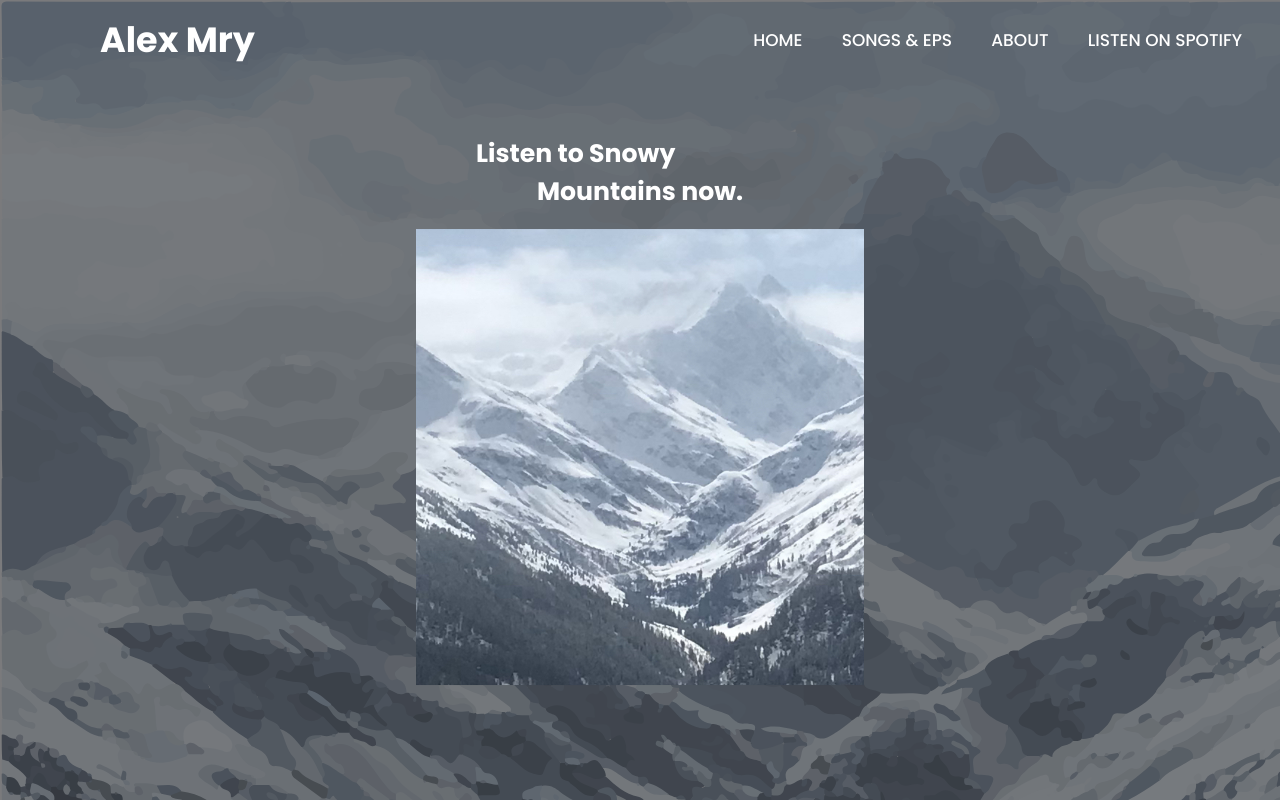
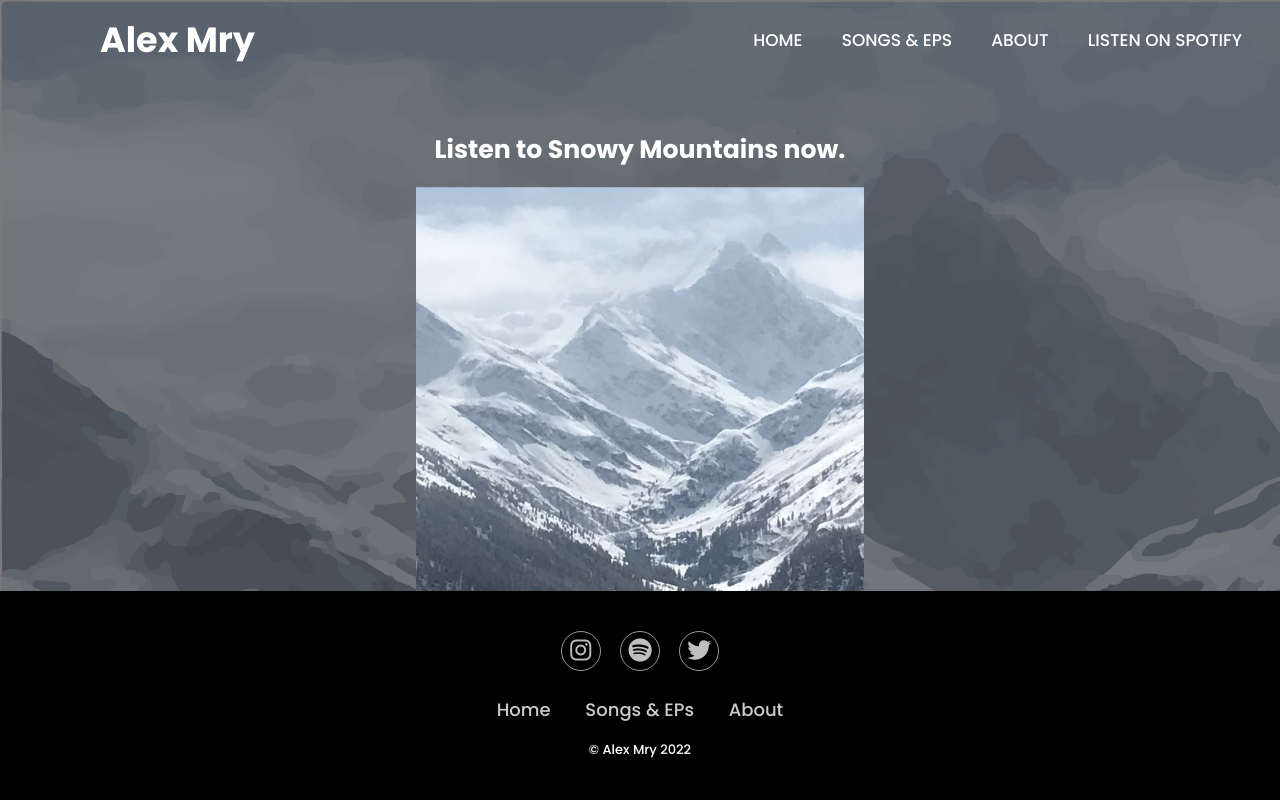
Before and after one commit to RopraMMC/Alex-web, a plain HTML site: page index.html in a window 1280 px wide. Drawn offline with Linux system fonts and the light colour scheme.

Commit message:
added footer need to fix spacing between cover img and footer

```diff
--- a/index.css
+++ b/index.css
@@ -37,6 +37,7 @@
 
 html{
     font-size: 14px;
+    height: 100%;
 }
 
 body {
@@ -47,6 +48,9 @@ body {
     background: var(--color-background);
     user-select: none;
     overflow-x: hidden;
+    min-height: 100%;
+    display: flex;
+    flex-direction: column;
 }
 
 .container {
@@ -298,3 +302,72 @@ section {
 section h4 {
     color: #fff;
 }
+
+footer {
+  padding-top: 30px;
+  padding: 40px 0;
+  background-color: #000;
+  position: fixed;
+  align-items: center;
+  justify-content: center;
+  bottom: 0;
+  z-index: 1;
+  width: 100%;
+  margin-top: auto;
+}
+
+.fixed-footer .social {
+  text-align: center;
+  padding-bottom: 25px;
+  color: #fff;
+}
+
+.fixed-footer .social a {
+  font-size: 24px;
+  color: inherit;
+  border: 1px solid #ccc;
+  width: 40px;
+  height: 40px;
+  line-height: 38px;
+  display: inline-block;
+  text-align: center;
+  border-radius: 50%;
+  margin: 0 8px;
+  opacity: 0.75;
+}
+
+.fixed-footer .social a:hover {
+  opacity: 0.9;
+}
+
+.fixed-footer ul {
+  margin-top: 0;
+  padding: 0;
+  list-style: none;
+  font-size: 18px;
+  line-height: 1.6;
+  margin-bottom: 0;
+  text-align: center;
+}
+
+.fixed-footer ul li a {
+  color: #fff;
+  text-decoration: none;
+  opacity: 0.8;
+}
+
+.fixed-footer ul li {
+  display: inline-block;
+  padding: 0 15px;
+}
+
+.fixed-footer ul li a:hover {
+  opacity: 1;
+}
+
+.fixed-footer .copyright {
+  margin-top: 15px;
+  text-align: center;
+  font-size: 13px;
+  color: #fff;
+}
--- a/index.html
+++ b/index.html
@@ -27,12 +27,32 @@
             </nav>
           <div class="bg">
           </div>
-          <section>
+        <section>
             <a href="https://open.spotify.com/track/2a60ttkEk3i7fVWMnQyJ4G?si=ef8ad95e744540e3"><h4>Listen to Snowy Mountains now.</h4>
             <br>
             <div class="cvr">
                 <img src="album_image.png" alt=""></a>
             </div>
         </section>
+
+
+
+        <footer class="fixed-footer">
+          <div class="social">
+            <a href=https://instagram.com/alex___mry?igshid=YmMyMTA2M2Y="><i class="fab fa-instagram"></i></a>
+            <a href="https://open.spotify.com/artist/3cUbCc41vOa5zsdbvU4UYq?si=jnZSCDNtTjSrbF4jHlrhRg"><i class="fab fa-spotify"></i></a>
+            <a href="https://twitter.com/alex__mry"><i class="fab fa-twitter"></i></a>
+          </div>
+
+          <ul class="list">
+            <li><a href="index.html">Home</a></li>
+            <li><a href="index.html">Songs & EPs</a></li>
+            <li><a href="index.html">About</a></li>
+          </ul>
+          <p class="copyright">
+            © Alex Mry 2022
+          </p>
+        </footer>
+
     </body>
 </html>
```
